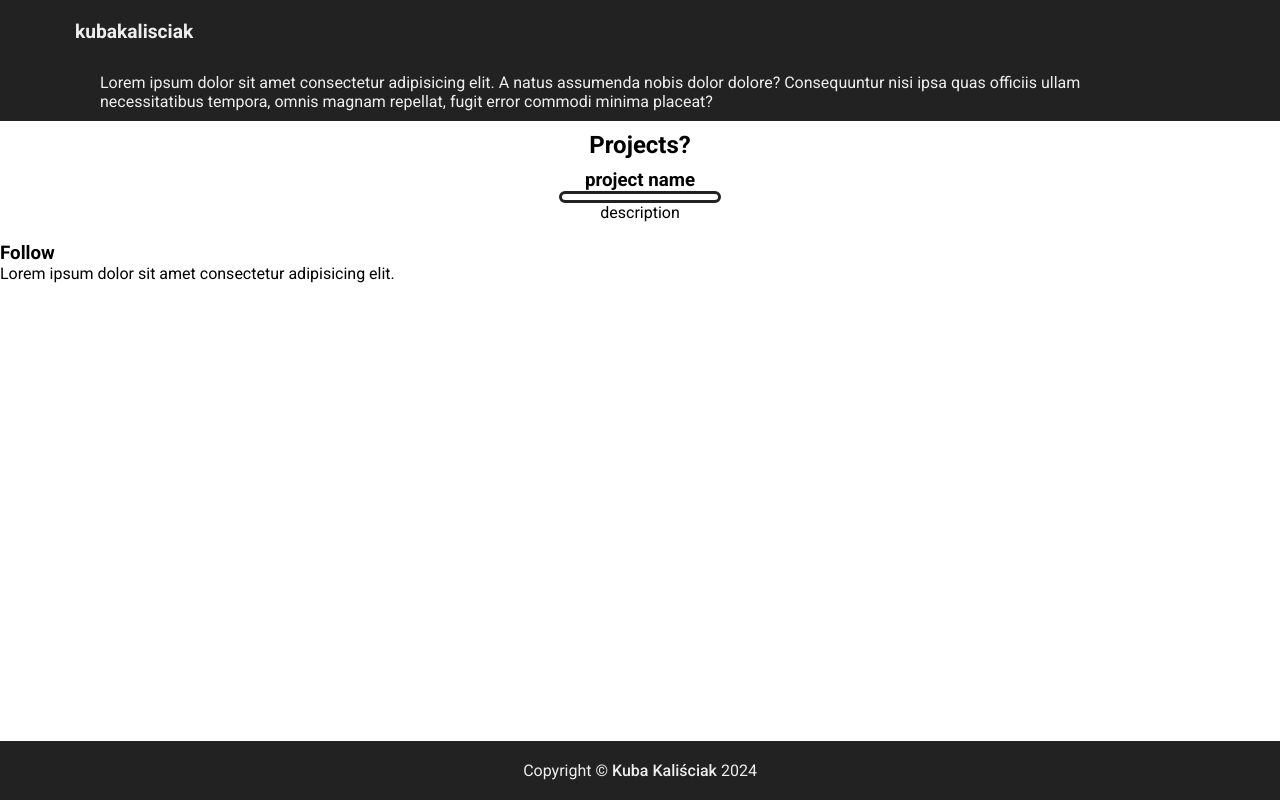
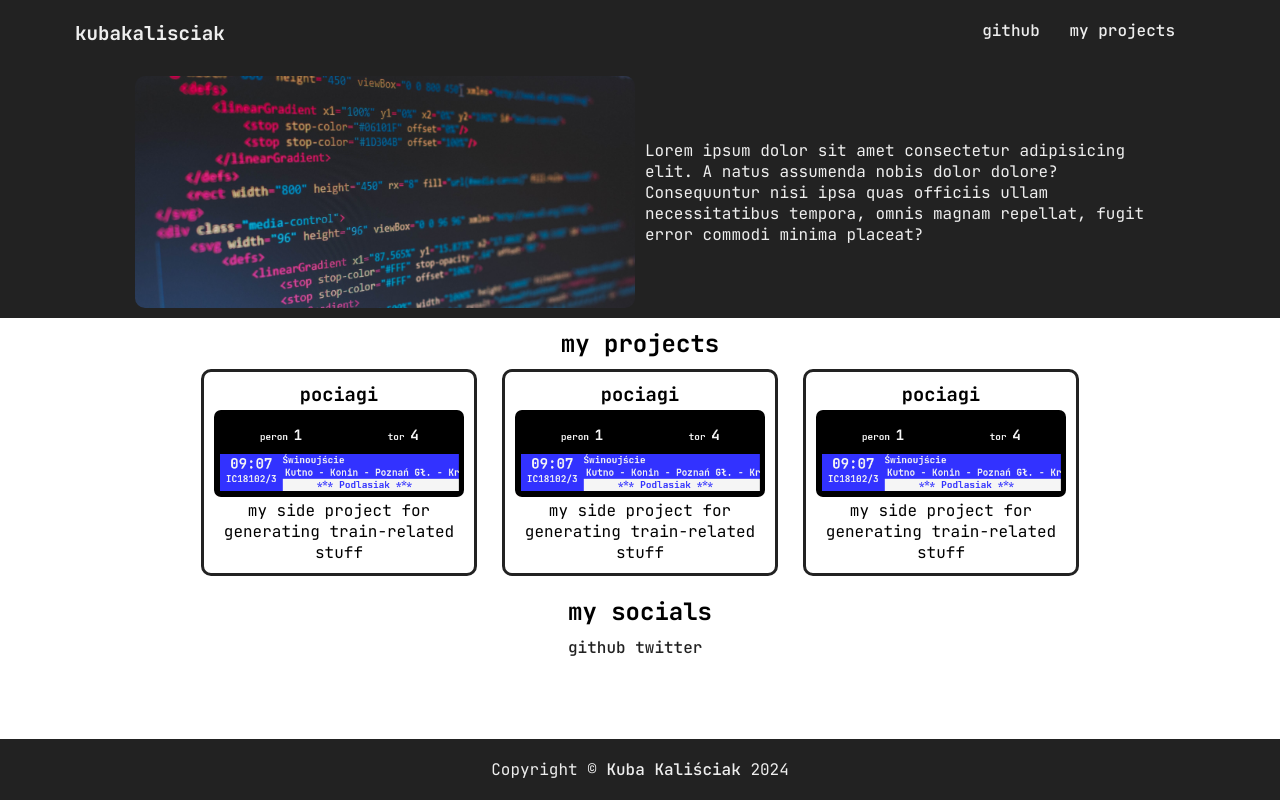
Before and after one commit to kubakalisciak/bialystok-trams, a plain HTML site: page index.html in a window 1280 px wide. Drawn offline with Linux system fonts and the light colour scheme.

Commit message:
style oyt the project section

```diff
--- a/index.html
+++ b/index.html
@@ -10,42 +10,49 @@
             <div class="header-hero">kubakalisciak</div>
             <div class="header-links">
                 <ul>
-                    <li></li>
-                    <li></li>
+                    <li><a href="https://github.com/kubakalisciak" target="_blank">github</a></li>
+                    <li><a href="#projects">my projects</a></li>
                     <li></li>
                 </ul>
             </div>
         </div>
 
         <div class="top">
-            <div>
-                <p>Lorem ipsum dolor sit amet consectetur adipisicing elit. A natus assumenda nobis dolor dolore? Consequuntur nisi ipsa quas officiis ullam necessitatibus tempora, omnis magnam repellat, fugit error commodi minima placeat?</p>
-            </div>
+            <img src="img/code.jpg" alt="html code">
+            <p>Lorem ipsum dolor sit amet consectetur adipisicing elit. A natus assumenda nobis dolor dolore? Consequuntur nisi ipsa quas officiis ullam necessitatibus tempora, omnis magnam repellat, fugit error commodi minima placeat?</p>
         </div>
 
-        <div class="images">
-            <h2>Projects?</h2>
-            <div class="images-box">
-                <div class="image">
-                    <h3>project name</h3>
-                    <img src="" alt="">
-                    <p>description</p>
+        <div class="projects">
+            <h2>my projects</h2>
+            <div class="projects-box">
+                <div class="project">
+                    <h3>pociagi</h3>
+                    <img src="img/peron.png" alt="">
+                    <p>my side project for generating train-related stuff</p>
+                </div>
+                <div class="project">
+                    <h3>pociagi</h3>
+                    <img src="img/peron.png" alt="">
+                    <p>my side project for generating train-related stuff</p>
+                </div>
+                <div class="project">
+                    <h3>pociagi</h3>
+                    <img src="img/peron.png" alt="">
+                    <p>my side project for generating train-related stuff</p>
                 </div>
             </div>
         </div>
 
-        <div class="sign">
+        <div class="socials">
+            <h2>my socials</h2>
             <div>
-                <div>
-                    <h3>Follow</h3>
-                    <p>Lorem ipsum dolor sit amet consectetur adipisicing elit.</p>
-                </div>
+                <a href="github.com">github</a>
+                <a href="twitter.com">twitter</a>
             </div>
         </div>
 
         <div class="footer">
             <p>Copyright © <a href="https://github.com/kubakalisciak" target="_blank">Kuba Kaliściak</a> 2024</p>
         </div>
-
     </body>
 </html>
--- a/style.css
+++ b/style.css
@@ -1,5 +1,6 @@
-@import url('https://fonts.googleapis.com/css2?family=Roboto:ital,wght@0,100;0,300;0,400;0,500;0,700;0,900;1,100;1,300;1,400;1,500;1,700;1,900&display=swap');
+@import url('https://fonts.googleapis.com/css2?family=JetBrains+Mono:ital,wght@0,100..800;1,100..800&display=swap');
 
+/* general */
 * {
     margin: 0;
     padding: 0;
@@ -10,14 +11,20 @@ body {
     flex-direction: column;
     height: 100vh;
 
-    font-family: 'Roboto';
+    font-family: 'JetBrains Mono';
 }
 
-li {
-    display: inline;
-    padding: 10px;
+img {
+    border-radius: 10px;
 }
 
+a {
+    color: #eee;
+    font-weight: 500;
+    text-decoration: none;
+}
+
+/* header */
 .header {
     display: flex;
     justify-content: space-between;
@@ -26,17 +33,19 @@ li {
     color: #eee;
     padding: 20px 75px;
 }
+
 .header-hero {
     font-size: larger;
     font-weight: bold;
 }
 
-a {
-    color: #eee;
-    font-weight: 500;
-    text-decoration: none;
+li {
+    display: inline;
+    padding: 10px;
 }
 
+
+/* top section */
 .top {
     display: flex;
     padding: 10px 100px;
@@ -46,51 +55,74 @@ a {
     color: #eee;
 }
 
-button {
-    background-color: transparent;
-    border-radius: 10px;
-    padding: 10px;
-    margin: 10px;
-    color: #eee;
-    font-weight: 600;
+.top img {
+    width: 500px;
 }
 
-.images {
+.top p {
+    width: 500px;
+    align-self: center;
+}
+
+/* projects section */
+.projects {
     display: flex;
     flex-direction: column;
     padding: 10px;
+    align-items: center;
 }
 
-.images-box {
+.projects-box {
     display: flex;
     padding: 10px;
     justify-content: center;
     align-items: start;
     flex-wrap: wrap;
     gap: 25px;
+    max-width: 900px;
+    align-items: center;
 }
 
-.image {
+.project {
     display: flex;
     flex-direction: column;
     justify-content: center;
     align-items: center;
-    width: 150px;
     flex: none;
     text-align: center;
+    border: 3px solid #222;
+    border-radius: 10px;
+    padding: 10px;
+    max-width: 250px;
 }
 
 h2 {
     text-align: center;
 }
 
-.image img {
-    width: 150px;
+.project img {
+    width: 250px;
     border-radius: 10px;
-    border: 3px solid #222;
     padding: 3px;
 }
 
+.project a {
+    color: #222;
+}
+
+/* socials section */
+.socials {
+    display: flex;
+    align-self: center;
+    flex-direction: column;
+    gap: 10px;
+}
+
+.socials a {
+    color: #222;
+}
+
+/* footer */
 .footer {
     display: flex;
     justify-content: center;
```
Also changed, not shown: img/code.jpg (added), img/peron.png (added).
